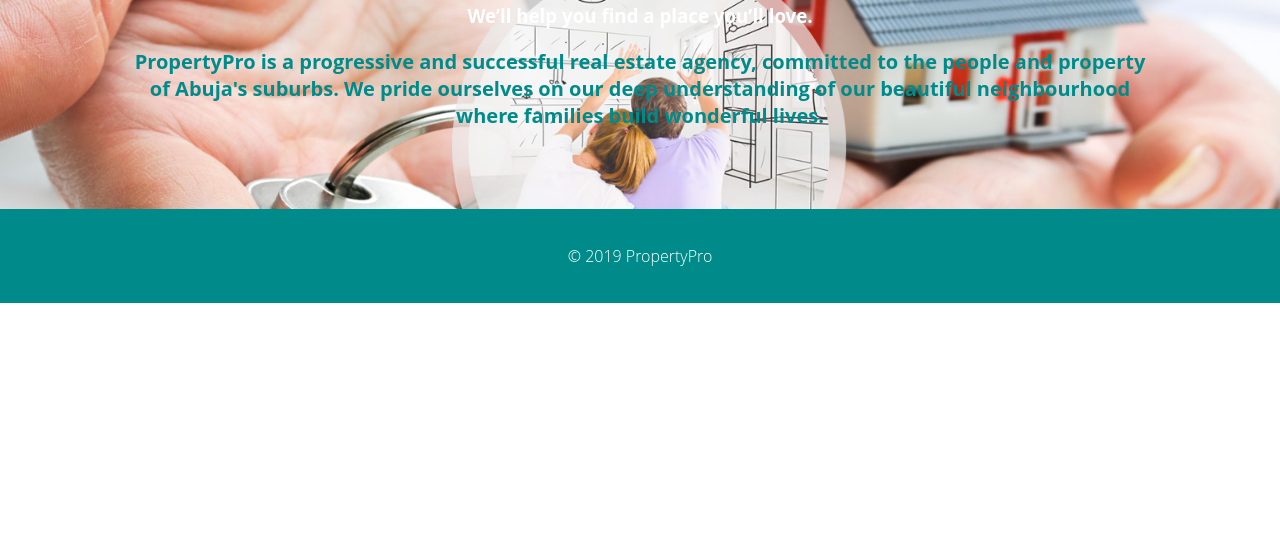
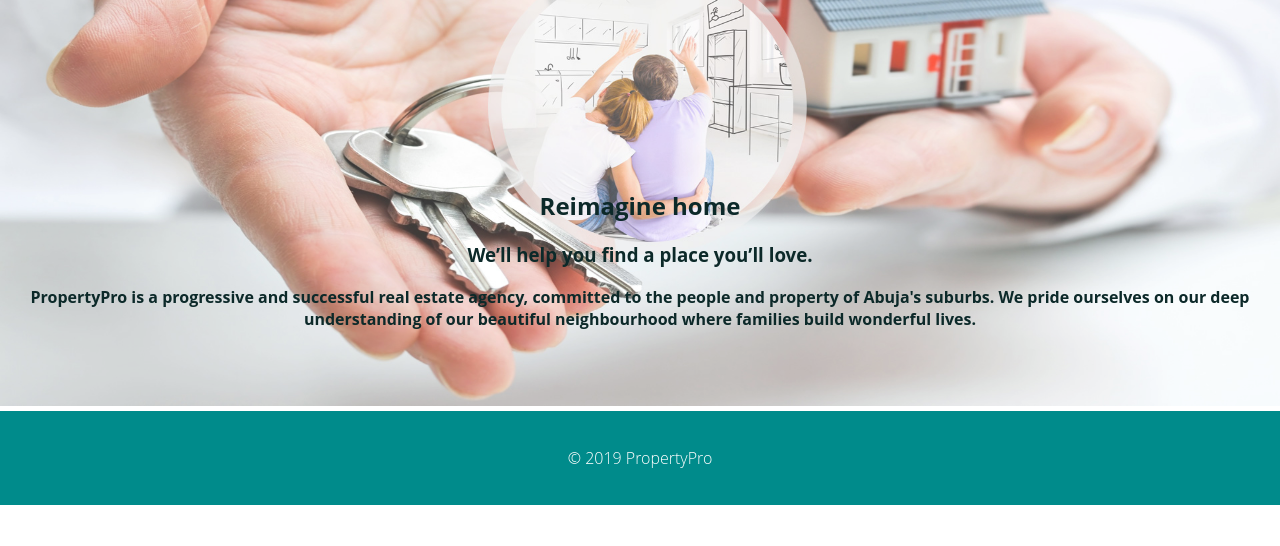
Before and after one commit to markeu/property-pro, a plain HTML site: page UI/index.html in a window 1280 px wide. Shown: the part 254-800 px from the top of the page. Drawn offline with Linux system fonts and the light colour scheme.

Commit message:
feature(gh-pages): gh-pages

```diff
--- a/UI/css/main.css
+++ b/UI/css/main.css
@@ -4,10 +4,23 @@
 	margin: 0 !important;
 }
 
-.container{
-    width: 80%;
-    margin: auto;
-    overflow: hidden
+
+.index-container {
+    position: relative;
+}
+
+.index-container img{
+    width:100%;
+    height: 600px;
+    z-index: -1;
+    opacity: 0.8;
+}
+.index-content{
+ position: absolute;
+ text-align: center;
+ top: 60%;
+ color:#0c2929;
+ font-weight: 700;
 }
 
 /*header*/
@@ -17,15 +30,6 @@
     color: #fff;
     width: 100%;
     height: 60px;
-    border-bottom: #bc8f8f 3px solid;
-}
-header .propertyPro-logo img{
-    float: left;
-    width: 20px;
-    height: 20px;
-    background: #d2691e;
-
-
 }
 
 header a{
@@ -60,42 +64,10 @@
     float:right;
     margin-top: 15px;
 }
-header .selected a{
-    color: #e5534e;
-    font-weight: bold;
-}
 
 header a:hover{
     color:#cccc;
     font-weight: bold;
-
-}
-
-/* CONTENT */
-
-.content{
-    min-height: 400px;
-    background: url(../images/hus.jpg) no-repeat;
-    background-size: cover;
-    background-attachment: fixed;
-    background-position: center;
-    z-index: -1;
-    width: 100%;
-    height: 100%;
-    text-align: center;
-    color: #fff;
-}
-
-.content h1{
-    margin-top: 100px;
-    font-size: 55px;
-    margin-bottom: 10px;
-}
-
-.content p{
-     font-size: 20px;
-     color:#008b8b;
-     font-weight:bold;
 
 }
 
--- a/UI/index.html
+++ b/UI/index.html
@@ -19,19 +19,21 @@
             </div>
             <nav>
                 <ul>
-                    <li><a href="index.html">Sign up</a></li>
+                    <li><a href="user-signup-page.html">Sign up</a></li>
                     <li><a href="user-signin-page.html">Login</a></li>
                 </ul>
             </nav>
         </div>
     </header>
-    <section class="content">
-        <div class="container">
-            <div>
+    <section>
+        <div class="index-container" >
+            <img src="./images/hus.jpg">
+            <div class="index-content">
                 <h1>Reimagine home</h1>
                 <h3>We’ll help you find a place you’ll love.</h3>
                 <p>PropertyPro is a progressive and successful real estate agency, committed to the people and property of Abuja's suburbs. We pride ourselves on our deep understanding of our beautiful neighbourhood where families build wonderful lives.</p>
             </div>
+        </div>
     </section>
     <footer class="footer-main">
         <p> &copy; 2019 PropertyPro</p>
```
Also changed, not shown: UI/agent-ads.html (+12 -7 lines), UI/css/post-property-advert.css (+1 -6 lines), UI/post-property-ad.html (+1 -2 lines), ReadMe.md (deleted).
